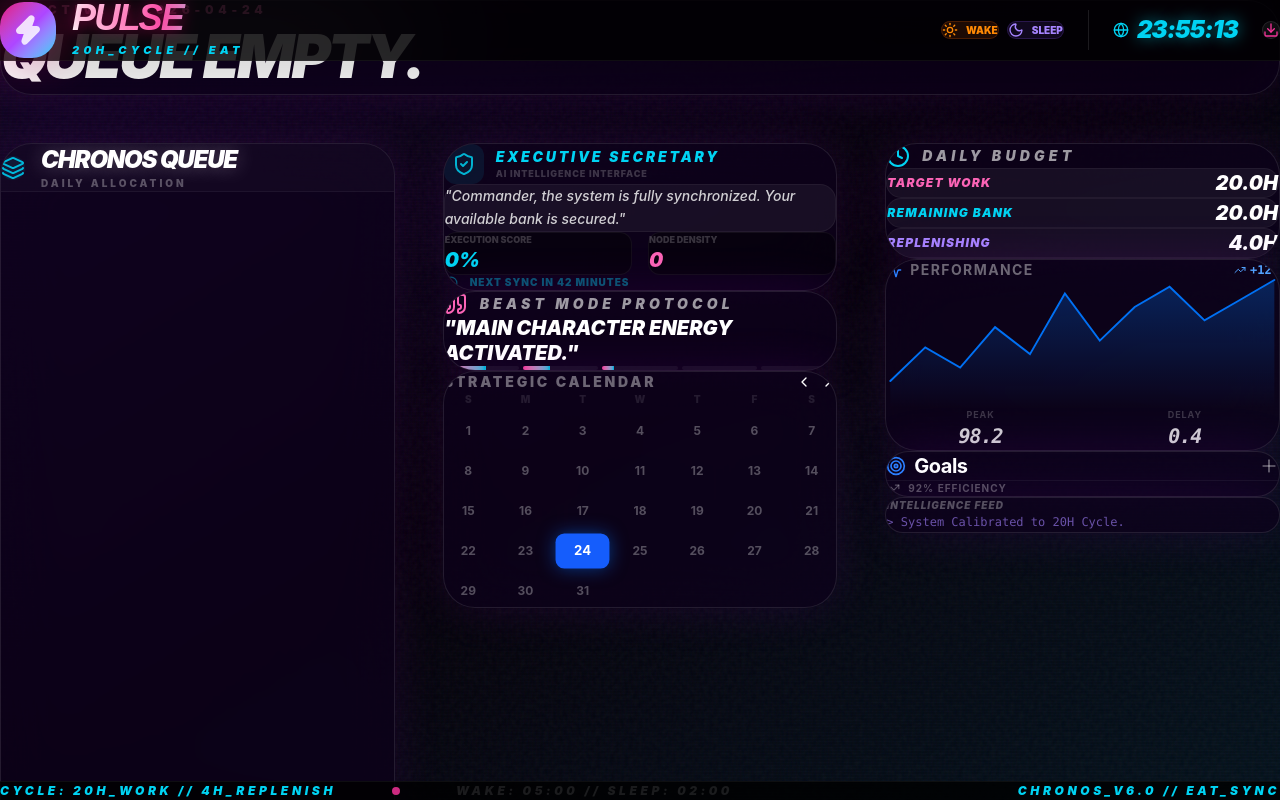
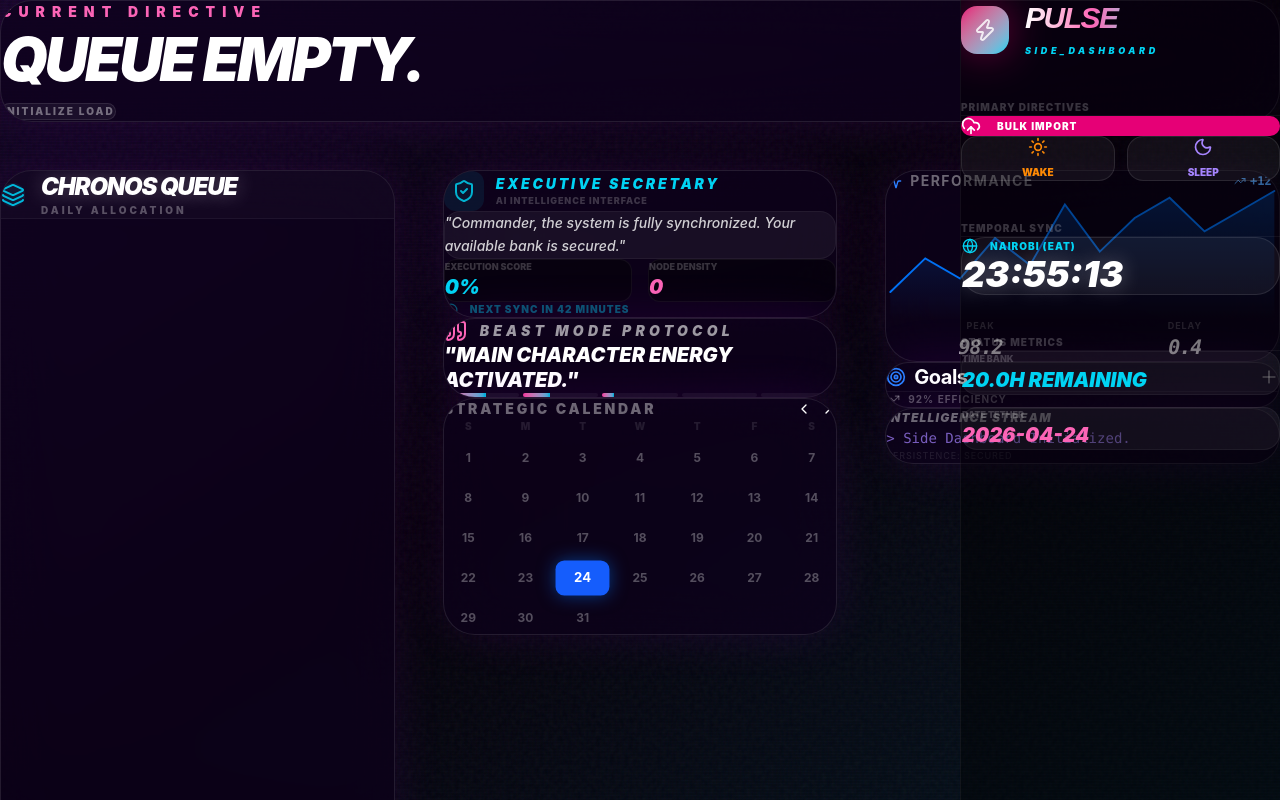
Before and after one commit to AlgoPhoenix369/fufuka, a React (Vite) app: page / in a window 1280 px wide. Shown: the top 800 px of the page. Built offline with nearby package versions, Linux system fonts and the light colour scheme.

Commit message:
Moved dashboard to the right side

```diff
--- a/src/App.jsx
+++ b/src/App.jsx
@@ -9,7 +9,7 @@ import NeuralPerformance from './components/NeuralPerformance';
 import Calendar from './components/Calendar';
 import BeastQuote from './components/BeastQuote';
 import ExecutiveSecretary from './components/ExecutiveSecretary';
-import { Activity, Zap, Shield, X, Cpu, BarChart3, Radio, Clock, Sun, Moon, Utensils, ChevronDown, Download, CheckCircle2, AlertCircle, Settings2, Trash2, Globe, Power } from 'lucide-react';
+import { Activity, Zap, Shield, X, Cpu, BarChart3, Radio, Clock, Sun, Moon, Utensils, ChevronDown, Download, CheckCircle2, AlertCircle, Settings2, Trash2, Globe, Power, UploadCloud, LayoutDashboard, Calendar as CalendarIcon, Target } from 'lucide-react';
 
 function App() {
   const [isFocusMode, setIsFocusMode] = useState(false);
@@ -18,21 +18,26 @@ function App() {
   const [configData, setConfigData] = useState(null);
   const [importText, setImportText] = useState("");
   const [selectedDate, setSelectedDate] = useState(new Date());
-  const [milestones, setMilestones] = useState([]);
-  const [tasksByDate, setTasksByDate] = useState({});
-  const [lastAction, setLastAction] = useState("System Calibrated to 20H Cycle.");
+
+  const [milestones, setMilestones] = useState(() => {
+    const saved = localStorage.getItem('neuro_milestones');
+    return saved ? JSON.parse(saved) : [];
+  });
+
+  const [tasksByDate, setTasksByDate] = useState(() => {
+    const saved = localStorage.getItem('neuro_tasks');
+    return saved ? JSON.parse(saved) : {};
+  });
+
+  const [lastAction, setLastAction] = useState("Side Dashboard Initialized.");
+
+  useEffect(() => { localStorage.setItem('neuro_milestones', JSON.stringify(milestones)); }, [milestones]);
+  useEffect(() => { localStorage.setItem('neuro_tasks', JSON.stringify(tasksByDate)); }, [tasksByDate]);
 
   const dateKey = selectedDate.toISOString().split('T')[0];
   const currentTasks = tasksByDate[dateKey] || [];
-
-  // Updated Constants: 20H Work, 4H Replenish
-  const routine = {
-    wake: "05:00",
-    sleep: "02:00",
-    maintenanceMinutes: 240 // 4 hours
-  };
-
-  const totalWorkMinutes = 20 * 60; // 1200 mins
+  const routine = { wake: "05:00", sleep: "02:00" };
+  const totalWorkMinutes = 20 * 60;
   const allocatedMinutes = currentTasks.reduce((acc, t) => acc + (parseInt(t.duration) || 0), 0);
   const remainingHours = (totalWorkMinutes - allocatedMinutes) / 60;
 
@@ -56,128 +61,88 @@ function App() {
       category: 'FORMAL',
       priority: 'high'
     }));
-    const updatedDateTasks = [...currentTasks, ...newTasks].sort((a, b) => a.startTime.localeCompare(b.startTime));
-    setTasksByDate({ ...tasksByDate, [dateKey]: updatedDateTasks });
-    setShowImport(false);
-    setImportText("");
-    setLastAction(`Load: ${newTasks.length} nodes injected.`);
-  };
-
-  const saveConfig = () => {
-    const updatedDateTasks = currentTasks.map(t => t.id === showConfig ? configData : t).sort((a, b) => a.startTime.localeCompare(b.startTime));
-    setTasksByDate({ ...tasksByDate, [dateKey]: updatedDateTasks });
-    setShowConfig(null);
-    setLastAction(`Config: Node optimized.`);
-  };
-
-  const updateTaskStatus = (id, status) => {
-    setTasksByDate({ ...tasksByDate, [dateKey]: currentTasks.map(t => t.id === id ? { ...t, status } : t) });
-  };
-
-  const deleteTask = (id) => {
-    setTasksByDate({ ...tasksByDate, [dateKey]: currentTasks.filter(t => t.id !== id) });
-  };
-
-  const logWake = () => {
-    const time = new Date().toLocaleTimeString();
-    setLastAction(`PROTOCOL: WAKE LOGGED AT ${time}`);
-    alert(`WAKE PROTOCOL INITIATED AT ${time}`);
-  };
-
-  const logSleep = () => {
-    const time = new Date().toLocaleTimeString();
-    setLastAction(`PROTOCOL: SLEEP LOGGED AT ${time}`);
-    alert(`SLEEP PROTOCOL INITIATED AT ${time}`);
+    setTasksByDate({ ...tasksByDate, [dateKey]: [...currentTasks, ...newTasks].sort((a, b) => a.startTime.localeCompare(b.startTime)) });
+    setShowImport(false); setImportText("");
   };
 
   const currentDirective = currentTasks.find(t => t.status === 'not-done');
 
   return (
-    <div className="min-h-screen bg-[#05010a] text-white selection:bg-pink-500/30 overflow-x-hidden font-sans">
+    <div className="min-h-screen bg-[#05010a] text-white selection:bg-pink-500/30 font-sans flex">
       <SubliminalEngine />
       <CommandPalette onAction={(action) => { if (action === 'task') setShowImport(true); if (action === 'focus') setIsFocusMode(true); }} />
 
-      {/* Config Modal */}
-      <AnimatePresence>
-        {showConfig && configData && (
-          <div className="fixed inset-0 z-[110] flex items-center justify-center p-6">
-            <motion.div initial={{ opacity: 0 }} animate={{ opacity: 1 }} exit={{ opacity: 0 }} onClick={() => setShowConfig(null)} className="absolute inset-0 bg-black/90 backdrop-blur-xl" />
-            <motion.div initial={{ scale: 0.9, opacity: 0 }} animate={{ scale: 1, opacity: 1 }} exit={{ scale: 0.9, opacity: 0 }} className="glass w-full max-w-lg p-10 relative z-10 border-cyan-500/40">
-              <h2 className="text-3xl font-black mb-8 italic uppercase tracking-tighter text-cyan-400">Node Configuration</h2>
-              <div className="space-y-6">
-                <div>
-                   <label className="text-[10px] font-black uppercase text-white/30 mb-2 block">Priority</label>
-                   <div className="grid grid-cols-4 gap-2">
-                     {['critical', 'high', 'medium', 'low'].map(p => (
-                       <button key={p} onClick={() => setConfigData({...configData, priority: p})} className={`py-3 rounded-xl text-[9px] font-black uppercase border transition-all ${configData.priority === p ? 'bg-pink-600 border-pink-500 shadow-lg' : 'bg-white/5 border-white/10 text-white/40'}`}>{p}</button>
-                     ))}
-                   </div>
+      {/* Side Dashboard - Fixed Right */}
+      <aside className="fixed right-0 top-0 h-screen w-80 z-[100] border-l border-white/5 backdrop-blur-4xl bg-black/40 flex flex-col p-8 overflow-y-auto">
+        <div className="flex flex-col gap-10">
+          <div className="flex items-center gap-4">
+            <div className="w-12 h-12 rounded-2xl bg-gradient-to-br from-pink-600 to-cyan-400 flex items-center justify-center shadow-[0_0_40px_rgba(255,0,122,0.4)]">
+              <Zap className="w-6 h-6 text-white animate-pulse" />
+            </div>
+            <div>
+              <span className="text-3xl font-black tracking-tighter uppercase italic block font-beast text-transparent bg-clip-text bg-gradient-to-r from-white via-pink-400 to-cyan-400">PULSE</span>
+              <span className="text-[9px] text-cyan-400 tracking-[0.4em] font-black uppercase italic">SIDE_DASHBOARD</span>
+            </div>
+          </div>
+
+          <div className="space-y-6">
+             <div className="text-[10px] font-black text-white/20 uppercase tracking-widest border-b border-white/5 pb-2">Primary Directives</div>
+             <button onClick={() => setShowImport(true)} className="w-full flex items-center gap-4 p-4 rounded-2xl bg-pink-600 text-white font-black uppercase tracking-widest text-[10px] hover:bg-pink-500 shadow-2xl transition-all">
+                <UploadCloud className="w-5 h-5" /> BULK IMPORT
+             </button>
+             <div className="grid grid-cols-2 gap-3">
+                <button onClick={() => setLastAction("Wake Protocol.")} className="flex flex-col items-center justify-center gap-2 p-4 rounded-2xl bg-white/5 border border-white/10 text-orange-400 font-black text-[10px] uppercase hover:bg-orange-500 hover:text-white transition-all"><Sun className="w-5 h-5" /> WAKE</button>
+                <button onClick={() => setLastAction("Sleep Protocol.")} className="flex flex-col items-center justify-center gap-2 p-4 rounded-2xl bg-white/5 border border-white/10 text-violet-400 font-black text-[10px] uppercase hover:bg-violet-500 hover:text-white transition-all"><Moon className="w-5 h-5" /> SLEEP</button>
+             </div>
+          </div>
+
+          <div className="space-y-6">
+             <div className="text-[10px] font-black text-white/20 uppercase tracking-widest border-b border-white/5 pb-2">Temporal Sync</div>
+             <div className="p-6 rounded-3xl bg-white/5 border border-white/10">
+                <div className="flex items-center gap-3 text-cyan-400 mb-2">
+                   <Globe className="w-4 h-4" />
+                   <span className="text-[10px] font-black uppercase tracking-widest">Nairobi (EAT)</span>
                 </div>
-                <div className="grid grid-cols-2 gap-6">
-                  <div>
-                    <label className="text-[10px] font-black uppercase text-white/30 mb-2 block">Start</label>
-                    <input type="time" value={configData.startTime} onChange={(e) => setConfigData({...configData, startTime: e.target.value})} className="w-full bg-white/5 border border-white/10 rounded-xl p-4 text-sm font-black text-white outline-none focus:border-cyan-500" />
-                  </div>
-                  <div>
-                    <label className="text-[10px] font-black uppercase text-white/30 mb-2 block">Duration (Mins)</label>
-                    <input type="number" value={configData.duration} onChange={(e) => setConfigData({...configData, duration: e.target.value})} className="w-full bg-white/5 border border-white/10 rounded-xl p-4 text-sm font-black text-white outline-none focus:border-cyan-500" />
-                  </div>
+                <div className="text-4xl font-black text-white italic glow-text">{nairobiTime}</div>
+             </div>
+          </div>
+
+          <div className="space-y-6 mt-auto">
+             <div className="text-[10px] font-black text-white/20 uppercase tracking-widest border-b border-white/5 pb-2">Status Metrics</div>
+             <div className="grid grid-cols-1 gap-3">
+                <div className="p-4 rounded-2xl bg-white/5 border border-white/5">
+                   <div className="text-[9px] font-black text-white/20 uppercase mb-1">Time Bank</div>
+                   <div className="text-xl font-black text-cyan-400 italic">{remainingHours.toFixed(1)}H REMAINING</div>
                 </div>
-              </div>
-              <div className="flex gap-4 mt-10">
-                <button onClick={saveConfig} className="flex-1 py-4 rounded-xl bg-cyan-600 text-white font-black uppercase tracking-widest text-xs hover:bg-cyan-500 transition-all">SAVE</button>
-                <button onClick={() => setShowConfig(null)} className="px-6 py-4 rounded-xl bg-white/5 text-white/40 font-black uppercase tracking-widest text-[10px]">CANCEL</button>
-              </div>
-            </motion.div>
-          </div>
-        )}
-      </AnimatePresence>
-
-      {/* Navigation Header */}
-      <nav className="fixed top-0 w-full z-[100] px-10 py-8 flex items-center justify-between border-b border-white/5 backdrop-blur-3xl bg-black/80 shadow-2xl">
-        <div className="flex items-center gap-4 shrink-0">
-          <div className="w-14 h-14 rounded-3xl bg-gradient-to-br from-pink-600 via-purple-500 to-cyan-400 flex items-center justify-center shadow-[0_0_50px_rgba(255,0,122,0.4)]">
-            <Zap className="w-8 h-8 text-white fill-white animate-pulse" />
-          </div>
-          <div>
-            <span className="text-4xl font-black tracking-tighter uppercase italic block leading-none font-beast text-transparent bg-clip-text bg-gradient-to-r from-white via-pink-400 to-cyan-400 neon-text-pink">PULSE</span>
-            <span className="text-[11px] text-cyan-400 tracking-[0.4em] font-black uppercase italic">20H_CYCLE // EAT</span>
+                <div className="p-4 rounded-2xl bg-white/5 border border-white/5">
+                   <div className="text-[9px] font-black text-white/20 uppercase mb-1">Date Tether</div>
+                   <div className="text-xl font-black text-pink-400 italic">{dateKey}</div>
+                </div>
+             </div>
           </div>
         </div>
+      </aside>
 
-        <div className="flex items-center gap-6 shrink-0">
-          <div className="flex gap-2">
-             <button onClick={logWake} className="flex items-center gap-2 px-5 py-2.5 rounded-xl bg-orange-500/10 border border-orange-500/20 text-orange-400 font-black text-[10px] uppercase hover:bg-orange-500 hover:text-white transition-all"><Sun className="w-4 h-4" /> WAKE</button>
-             <button onClick={logSleep} className="flex items-center gap-2 px-5 py-2.5 rounded-xl bg-violet-500/10 border border-violet-500/20 text-violet-400 font-black text-[10px] uppercase hover:bg-violet-500 hover:text-white transition-all"><Moon className="w-4 h-4" /> SLEEP</button>
-          </div>
-          <div className="h-10 w-px bg-white/10 mx-2" />
-          <div className="flex flex-col items-end">
-             <div className="flex items-center gap-2 text-cyan-400 font-black italic tracking-tighter">
-                <Globe className="w-4 h-4" />
-                <span className="text-2xl neon-text-cyan">{nairobiTime}</span>
-             </div>
-          </div>
-          <button onClick={() => setShowImport(true)} className="px-6 py-3 rounded-2xl bg-white/5 border border-white/10 hover:border-pink-500/50 font-black uppercase tracking-widest text-[10px]"><Download className="w-4 h-4 text-pink-500" /></button>
-        </div>
-      </nav>
-
-      {/* Main Content - MASSIVE TOP PADDING TO PREVENT OVERLAP */}
-      <main className="pt-80 pb-40 px-10 max-w-[1900px] mx-auto">
+      {/* Main Workspace - Offset for Sidebar */}
+      <main className="flex-1 mr-80 p-12 max-w-[1600px]">
         <div className="grid grid-cols-12 gap-12">
 
           <div className="col-span-12">
-             <div className="glass p-10 bg-gradient-to-r from-pink-600/20 via-transparent to-cyan-600/20 border-pink-500/40 relative overflow-hidden group">
-                <div className="flex flex-col md:flex-row items-start md:items-center justify-between relative z-10 gap-6">
+             <div className="glass p-12 bg-gradient-to-r from-pink-600/20 via-transparent to-cyan-600/20 border-pink-500/40 relative overflow-hidden group shadow-2xl">
+                <div className="flex flex-col md:flex-row items-start md:items-center justify-between relative z-10 gap-8">
                    <div className="flex-1 max-w-full">
-                      <div className="text-[12px] font-black uppercase tracking-[0.4em] text-pink-400 mb-2">DIRECTIVE // {dateKey}</div>
+                      <div className="text-[14px] font-black uppercase tracking-[0.5em] text-pink-400 mb-4">CURRENT DIRECTIVE</div>
                       <h2 className="text-4xl md:text-5xl lg:text-6xl font-black italic tracking-tighter uppercase break-words leading-tight">
                         {currentDirective ? currentDirective.title : "QUEUE EMPTY."}
                       </h2>
+                      {!currentDirective && (
+                        <button onClick={() => setShowImport(true)} className="mt-8 px-8 py-3 rounded-xl bg-white/5 border border-white/10 text-white/40 font-black uppercase tracking-[0.2em] text-[10px] hover:bg-white/10 transition-all">Initialize Load</button>
+                      )}
                    </div>
                    {currentDirective && (
                      <div className="flex gap-4 shrink-0">
-                        <button onClick={() => updateTaskStatus(currentDirective.id, 'fully')} className="px-8 py-4 rounded-xl bg-green-500 text-white font-black uppercase text-xs shadow-2xl">COMPLETE</button>
-                        <button onClick={() => { setConfigData({...currentDirective}); setShowConfig(currentDirective.id); }} className="px-8 py-4 rounded-xl bg-white/10 text-white font-black uppercase text-xs flex items-center gap-2 border border-white/10"><Settings2 className="w-4 h-4" /> CONFIG</button>
+                        <button onClick={() => setTasksByDate({ ...tasksByDate, [dateKey]: currentTasks.map(t => t.id === currentDirective.id ? { ...t, status: 'fully' } : t) })} className="px-10 py-5 rounded-2xl bg-green-500 text-white font-black uppercase text-sm shadow-2xl hover:scale-105 transition-all">COMPLETE</button>
+                        <button onClick={() => { setConfigData({...currentDirective}); setShowConfig(currentDirective.id); }} className="px-10 py-5 rounded-2xl bg-white/10 text-white font-black uppercase text-sm flex items-center gap-3 border border-white/10"><Settings2 className="w-5 h-5" /> CONFIG</button>
                      </div>
                    )}
                 </div>
@@ -186,11 +151,11 @@ function App() {
 
           <div className="col-span-12 xl:col-span-8 space-y-12">
             <div className="grid grid-cols-1 md:grid-cols-2 gap-12">
-               <div className="h-[800px]">
+               <div className="h-[850px]">
                   <TaskCommandCenter
                     tasks={currentTasks}
-                    onUpdateStatus={updateTaskStatus}
-                    onDelete={deleteTask}
+                    onUpdateStatus={(id, s) => setTasksByDate({ ...tasksByDate, [dateKey]: currentTasks.map(t => t.id === id ? { ...t, status: s } : t) })}
+                    onDelete={(id) => setTasksByDate({ ...tasksByDate, [dateKey]: currentTasks.filter(t => t.id !== id) })}
                     onUpdateNode={(id, category) => setTasksByDate({ ...tasksByDate, [dateKey]: currentTasks.map(t => t.id === id ? { ...t, category } : t) })}
                     onConfig={(id) => { const t = currentTasks.find(x => x.id === id); setConfigData({...t}); setShowConfig(id); }}
                   />
@@ -205,57 +170,55 @@ function App() {
           </div>
 
           <div className="col-span-12 xl:col-span-4 space-y-12">
-             <div className="glass p-10 border-cyan-500/20">
-                <div className="flex items-center gap-3 mb-8">
-                   <Clock className="w-6 h-6 text-cyan-400" />
-                   <h3 className="text-sm font-black uppercase tracking-[0.3em] text-white/60 italic">Daily Budget</h3>
-                </div>
-                <div className="space-y-6">
-                   <div className="flex items-center justify-between p-5 rounded-2xl bg-white/5 border border-white/5">
-                      <span className="font-black italic uppercase text-xs tracking-widest text-pink-400">Target Work</span>
-                      <span className="font-black text-xl italic">20.0H</span>
-                   </div>
-                   <div className="flex items-center justify-between p-5 rounded-2xl bg-white/5 border border-white/5">
-                      <span className="font-black italic uppercase text-xs tracking-widest text-cyan-400">Remaining Bank</span>
-                      <span className="font-black text-xl italic">{remainingHours.toFixed(1)}H</span>
-                   </div>
-                   <div className="flex items-center justify-between p-5 rounded-2xl bg-white/5 border border-white/5">
-                      <span className="font-black italic uppercase text-xs tracking-widest text-violet-400">Replenishing</span>
-                      <span className="font-black text-xl italic">4.0H</span>
-                   </div>
-                </div>
-             </div>
              <NeuralPerformance />
              <MilestoneTracker milestones={milestones} onAdd={() => setMilestones([...milestones, {id: Date.now(), title: prompt("Goal:"), progress: 0, status: 'in-progress'}])} />
-             <div className="glass p-8 border-violet-500/20">
-                <h3 className="text-[10px] font-black uppercase tracking-widest text-white/30 italic mb-4">Intelligence Feed</h3>
-                <div className="text-xs font-mono text-violet-400/60 break-words leading-relaxed">{`> ${lastAction}`}</div>
+             <div className="glass p-10 border-violet-500/20">
+                <h3 className="text-[12px] font-black uppercase tracking-widest text-white/40 italic mb-6">Intelligence Stream</h3>
+                <div className="text-sm font-mono text-violet-400/70 break-words leading-relaxed">{`> ${lastAction}`}</div>
+                <div className="mt-4 text-[9px] text-white/10 uppercase tracking-widest">PERSISTENCE: SECURED</div>
              </div>
           </div>
         </div>
       </main>
 
-      <footer className="fixed bottom-0 w-full px-10 py-5 border-t border-white/5 bg-black/80 backdrop-blur-3xl flex items-center justify-between text-[12px] font-black text-white/10 uppercase tracking-[0.3em] italic shadow-2xl z-50">
-        <div className="flex gap-14 items-center">
-          <span className="text-cyan-400 shrink-0">CYCLE: 20H_WORK // 4H_REPLENISH</span>
-          <span className="w-2 h-2 rounded-full bg-pink-500 animate-pulse shrink-0" />
-          <span className="truncate">WAKE: {routine.wake} // SLEEP: {routine.sleep}</span>
-        </div>
-        <div className="text-cyan-400 shrink-0 ml-4">CHRONOS_V6.0 // EAT_SYNC</div>
-      </footer>
-
-      {/* Import Modal */}
+      {/* Modals */}
       <AnimatePresence>
         {showImport && (
-          <div className="fixed inset-0 z-[100] flex items-center justify-center p-6">
-            <motion.div initial={{ opacity: 0 }} animate={{ opacity: 1 }} exit={{ opacity: 0 }} onClick={() => setShowImport(false)} className="absolute inset-0 bg-black/80 backdrop-blur-md" />
-            <motion.div initial={{ scale: 0.9, opacity: 0 }} animate={{ scale: 1, opacity: 1 }} exit={{ scale: 0.9, opacity: 0 }} className="glass w-full max-w-2xl p-10 relative z-10 border-pink-500/30 shadow-2xl">
-              <h2 className="text-3xl font-black mb-6 italic tracking-tighter uppercase">Inject Directives</h2>
-              <textarea className="w-full h-64 bg-black/40 rounded-2xl p-6 border border-white/10 outline-none focus:border-pink-500/50 text-white font-mono text-sm mb-6 resize-none" placeholder="Paste tasks..." value={importText} onChange={(e) => setImportText(e.target.value)} />
-              <div className="flex gap-4">
-                <button onClick={bulkImport} className="flex-1 py-4 rounded-xl bg-pink-600 text-white font-black uppercase tracking-widest hover:bg-pink-500 shadow-[0_0_30px_rgba(255,0,122,0.4)]">INITIALIZE</button>
-                <button onClick={() => setShowImport(false)} className="px-8 py-4 rounded-xl bg-white/5 text-white/40 font-black uppercase tracking-widest hover:bg-white/10">ABORT</button>
+          <div className="fixed inset-0 z-[200] flex items-center justify-center p-6">
+            <motion.div initial={{ opacity: 0 }} animate={{ opacity: 1 }} exit={{ opacity: 0 }} onClick={() => setShowImport(false)} className="absolute inset-0 bg-black/95 backdrop-blur-3xl" />
+            <motion.div initial={{ scale: 0.9, opacity: 0 }} animate={{ scale: 1, opacity: 1 }} exit={{ scale: 0.9, opacity: 0 }} className="glass w-full max-w-2xl p-12 relative z-10 border-pink-500/50 shadow-2xl">
+              <h2 className="text-4xl font-black mb-8 italic tracking-tighter uppercase text-pink-500">EXECUTIVE LOAD</h2>
+              <textarea className="w-full h-72 bg-black/40 rounded-3xl p-8 border border-white/10 outline-none focus:border-pink-500/50 text-white font-mono text-lg mb-8 resize-none shadow-inner" placeholder="Paste tasks..." value={importText} onChange={(e) => setImportText(e.target.value)} />
+              <div className="flex gap-6">
+                <button onClick={bulkImport} className="flex-1 py-5 rounded-2xl bg-pink-600 text-white font-black uppercase tracking-widest text-sm hover:bg-pink-500 shadow-2xl transition-all">INITIALIZE</button>
+                <button onClick={() => setShowImport(false)} className="px-10 py-5 rounded-2xl bg-white/5 text-white/40 font-black uppercase tracking-widest text-xs hover:bg-white/10">ABORT</button>
               </div>
+            </motion.div>
+          </div>
+        )}
+      </AnimatePresence>
+
+      <AnimatePresence>
+        {showConfig && configData && (
+          <div className="fixed inset-0 z-[200] flex items-center justify-center p-6">
+            <motion.div initial={{ opacity: 0 }} animate={{ opacity: 1 }} exit={{ opacity: 0 }} onClick={() => setShowConfig(null)} className="absolute inset-0 bg-black/95 backdrop-blur-3xl" />
+            <motion.div initial={{ scale: 0.9, opacity: 0 }} animate={{ scale: 1, opacity: 1 }} exit={{ scale: 0.9, opacity: 0 }} className="glass w-full max-w-lg p-12 relative z-10 border-cyan-500/50 shadow-2xl">
+              <h2 className="text-4xl font-black mb-10 italic uppercase tracking-tighter text-cyan-400">Configuration</h2>
+              <div className="space-y-8">
+                <div className="grid grid-cols-4 gap-3">
+                  {['critical', 'high', 'medium', 'low'].map(p => (
+                    <button key={p} onClick={() => setConfigData({...configData, priority: p})} className={`py-4 rounded-2xl text-[10px] font-black uppercase border transition-all ${configData.priority === p ? 'bg-pink-600 border-pink-500 shadow-xl' : 'bg-white/5 border-white/10 text-white/40'}`}>{p}</button>
+                  ))}
+                </div>
+                <div className="grid grid-cols-2 gap-8">
+                  <input type="time" value={configData.startTime} onChange={(e) => setConfigData({...configData, startTime: e.target.value})} className="w-full bg-white/5 border border-white/10 rounded-2xl p-5 text-lg font-black text-white outline-none focus:border-cyan-500" />
+                  <input type="number" value={configData.duration} onChange={(e) => setConfigData({...configData, duration: e.target.value})} className="w-full bg-white/5 border border-white/10 rounded-2xl p-5 text-lg font-black text-white outline-none focus:border-cyan-500" />
+                </div>
+              </div>
+              <button onClick={() => {
+                  setTasksByDate({ ...tasksByDate, [dateKey]: currentTasks.map(t => t.id === showConfig ? configData : t).sort((a, b) => a.startTime.localeCompare(b.startTime)) });
+                  setShowConfig(null);
+              }} className="w-full mt-12 py-5 rounded-2xl bg-cyan-600 text-white font-black uppercase tracking-widest text-xs hover:bg-cyan-500 transition-all">APPLY</button>
             </motion.div>
           </div>
         )}
```
